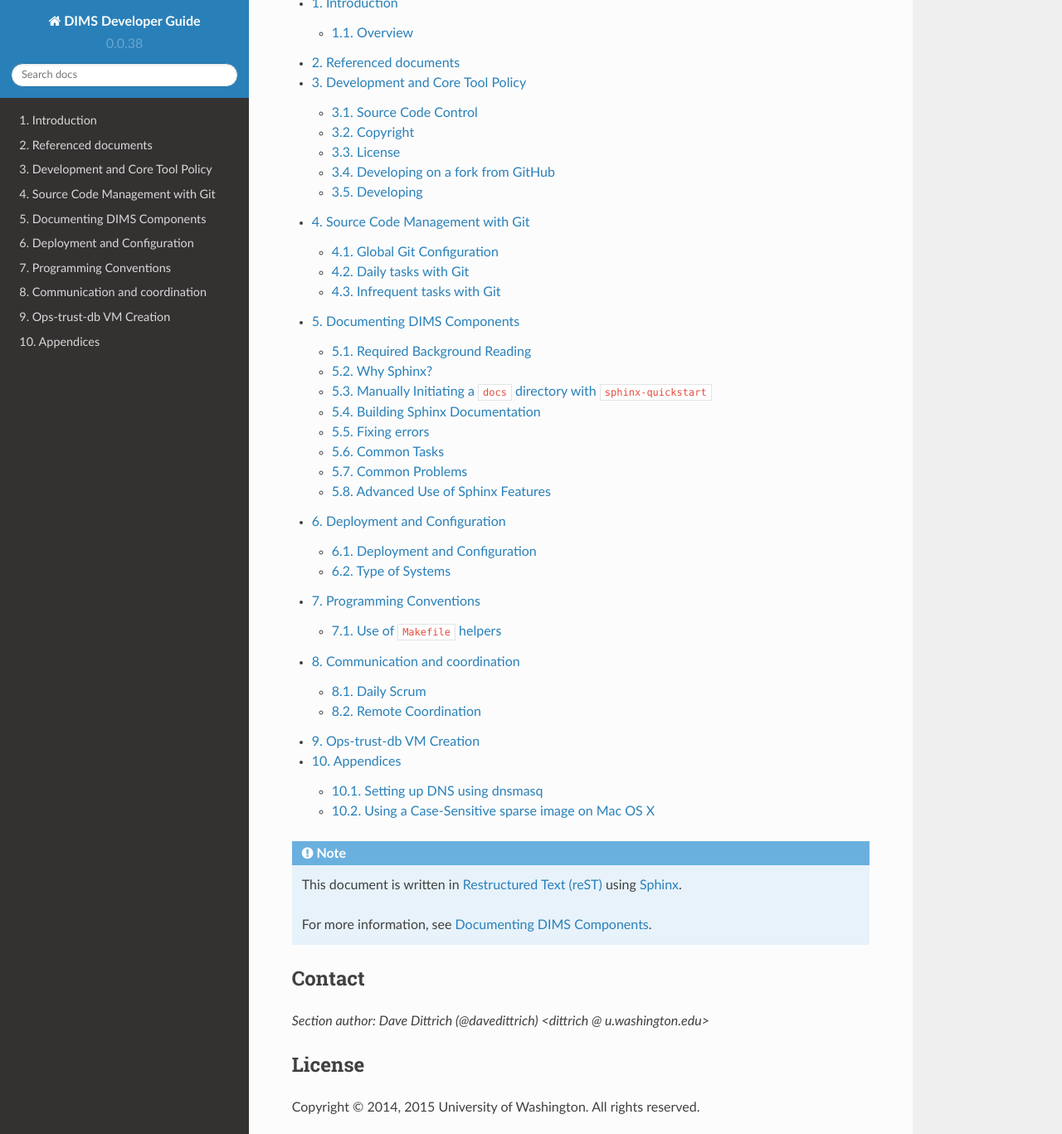
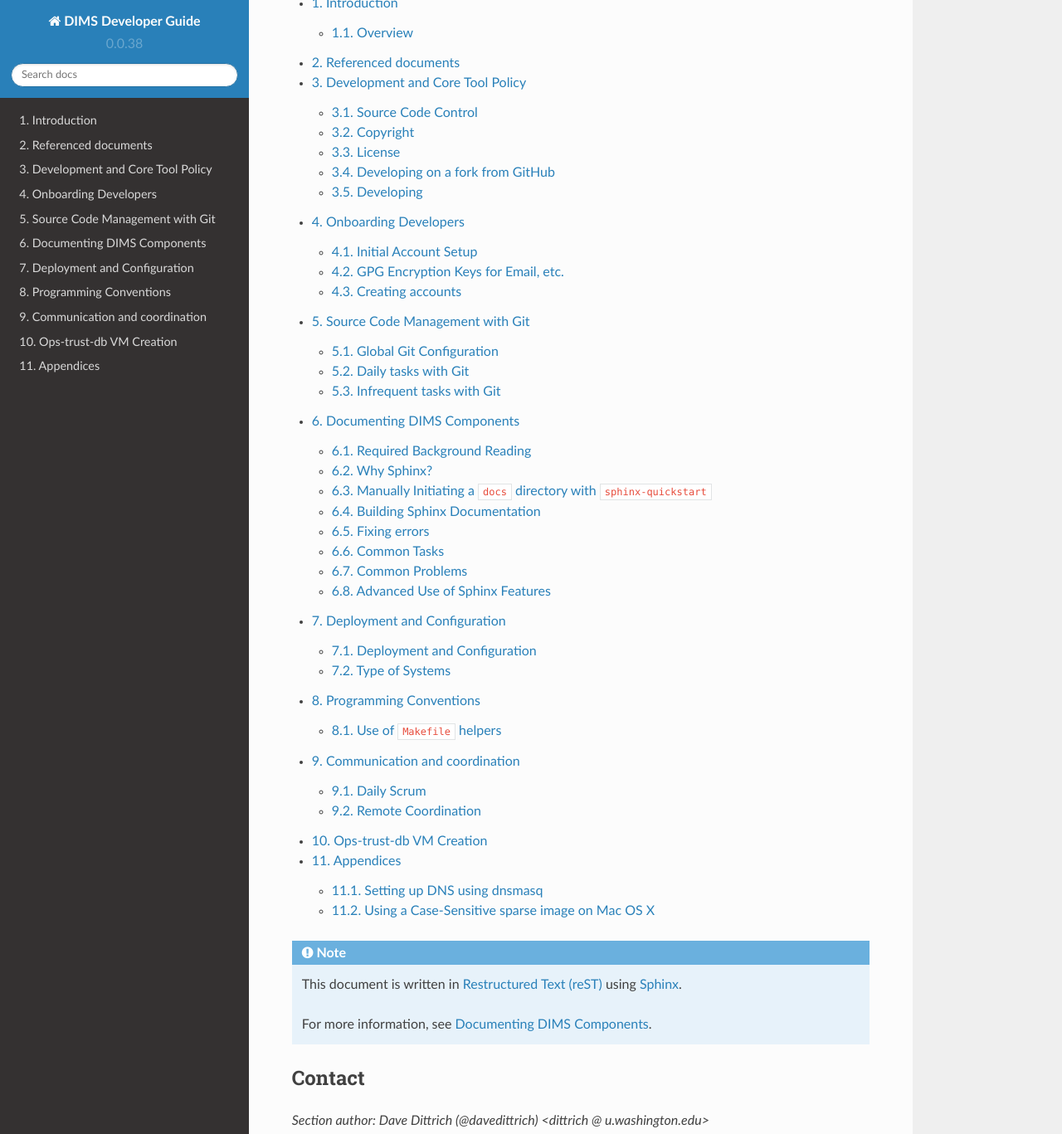
Before and after one commit to uw-dims/dims-devguide, a Sphinx documentation site: the page built from docs/source/index.rst, in a window 1280 px wide and 1400 px high, scrolled down 511 px, cut to the strip 0-1367 px from the top of the window. Shown: the whole strip at 83% size. Built offline with Sphinx 7.4.7 and the Read the Docs theme 2.0.0, drawn with Linux system fonts in a browser that asks for light colours; pages that are not in the unit, such as notebooks, are missing from menus; some of the changed lines change nothing that is shown.

Commit message:
Add new section on onboarding DIMS users

```diff
--- a/docs/source/index.rst
+++ b/docs/source/index.rst
@@ -33,6 +33,7 @@ to, and frequently cross-references, the :ref:`dimsciutils:dimsciutilities`
    introduction
    referenceddocs
    policy
+   onboarding
    sourcemanagement
    documentation
    continuousintegration
--- /dev/null
+++ b/docs/source/onboarding.rst
@@ -0,0 +1,110 @@
+.. _onboarding:
+
+Onboarding Developers
+=====================
+
+This chapter covers the process for onboarding new developers
+into the DIMS project.
+
+.. _initialaccountsetup:
+
+Initial Account Setup
+---------------------
+
+The first step in adding a new DIMS developer is getting them set up
+with an account on our internal ``ops-trust`` portal instance.
+
+Our FosWiki server has a page that was dedicated to the steps necessary
+for `Provisioning New DIMS Users`_.
+
+.. _Provisioning New DIMS Users: http://foswiki.prisem.washington.edu/Development/ProvisionNewUsers
+
+.. caution::
+
+    The FosWiki page `Provisioning New DIMS Users`_ looks like it may be out of
+    date, or include steps that may not be necessary for just adding a new
+    user. It has a huge number of steps that should be made more streamlined
+    or added to the DIMS web app to simplify the process of adding and removing
+    DIMS users in concert with the ``ops-trust`` portal at the center of DIMS.
+
+..
+
+Once the user has been given their password to the ``ops-trust`` portal,
+they need to change their ``MemberID`` to match the account name that
+should be used within DIMS. (E.g., Dave Dittrich may be given the
+``MemberID`` of ``davedittrich2475`` by the portal, but the desired
+account name within DIMS subsystems should be ``dittrich``.)
+
+GPG Encryption Keys for Email, etc.
+-----------------------------------
+
+Each ``ops-trust`` portal account holder needs a GPG key to be able to
+send/receive encrypted emails. In normal operation, one's ``ops-trust``
+portal account is not fully enabled until the user has uploaded their
+GPG key.
+
+One of the easiest ways to process GPG-encrypted email is using `Enigmail`_
+with the `The GNU Privacy Guard`_ from the `Thunderbird`_ email client. Follow
+the `Enigmail Quick Start Guide`_ to install, configure, and generate a GPG key
+for use with `Thunderbird`_ (which is supported on Mac, Linux, and Windows, and
+is installed by default on the DIMS Ubuntu developer laptops).
+
+After you have set up `The GNU Privacy Guard`_ and uploaded your key,
+log in to the ``ops-trust`` portal and select ``PGP Keys`` from the menu
+on the left of the screen to download all GPG keys for other portal
+users and all email lists to which you subscribe.
+
+.. note::
+
+    This step will only download keys that are in the system at the time
+    you press the link, which means they will get out-of-date with respect
+    to new users, regenerated keys, and/or new email lists that may be
+    created over time. Get in the habit of updating your GPG key ring
+    regularly, or at least remember that failure to encrypt/decrypt
+    and email may be due to your keyring being out of date and needing
+    a refresh.
+
+..
+
+.. _Enigmail: https://www.enigmail.net/home/index.php
+.. _The GNU Privacy Guard: https://www.gnupg.org
+.. _Enigmail Quick Start Guide: https://www.enigmail.net/documentation/quickstart.php
+.. _Thunderbird: https://www.mozilla.org/en-US/thunderbird/
+
+
+.. _creatingaccounts:
+
+Creating accounts
+-----------------
+
+After a new user has successfully set up their ``ops-trust`` portal
+account and modified their ``MemberID`` to align with their desired DIMS
+account name, they must be added to the ``dims_users`` array in
+the ``$GIT/ansible-playbooks/group_vars/all`` file. Once added,
+the Ansible playbook roles that generate DIMS user accounts
+(e.g., ``dims-users-create``) can be played to create accounts
+as needed.
+
+.. todo::
+
+    This step should be automated, so that adding (or removing) a user
+    from the DIMS system triggers account creation (or archiving and deletion)
+    automatically on DIMS-OPS systems. DIMS-DevOps systems may need to have
+    this step be done manually, or triggered by adding/removing the user to/from
+    one of the DevOps related trust groups.
+
+    One method for automating this is to replace the hard-coded ``dims_users`` variable
+    with a Jinja2 template, then extract the list of users from the ``ops-trust`` portal
+    via an RPC call from a Python script that performs the Jinja2 template substitution
+    immediately before running Ansible playbooks to create users. (A separate step
+    to archive/delete terminated user accounts would be triggered by deletion
+    events in the ``ops-trust`` portal, or from an administration panel accessible
+    only to users in the "admin" group in the DIMS web application.)
+
+    See :ref:`dimssr:dimssystemrequirements` sections :ref:`dimssr:accountaccesscontrols`,
+    :ref:`dimssr:diutuserstory5`, and :ref:`dimssr:accountsuspension`, and
+    Jira Epic `DIMS-64`_.
+
+..
+
+.. _DIMS-64: http://jira.prisem.washington.edu/browse/DIMS-64
```
